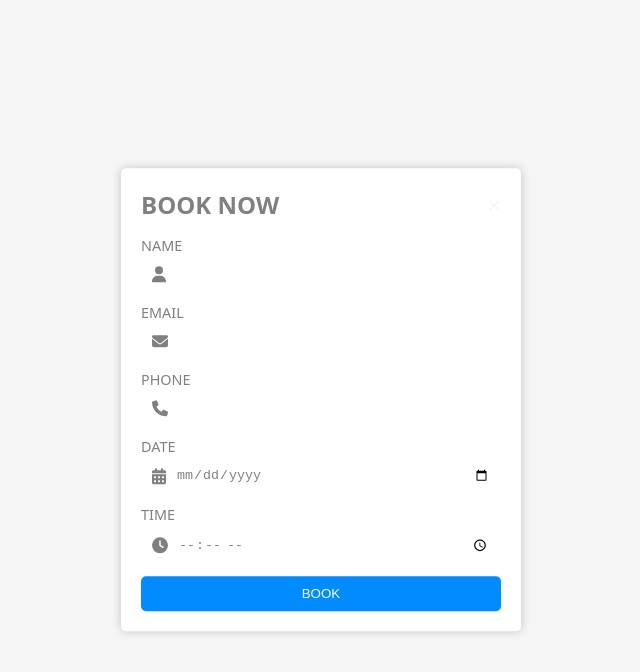
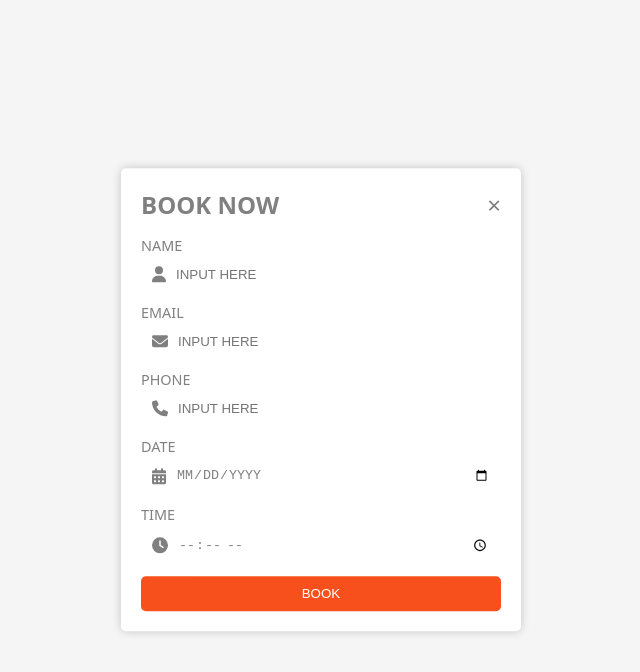
Before and after one commit to Micks-Tech/my-finalpopup, a plain HTML site: page index.html in a window 1280 px wide. Both pictures are taken after a click on the button "BOOK NOW". Shown: the whole page, without its empty margins (319-959 px from the left). Drawn offline with nearby package versions, Linux system fonts and the light colour scheme.

Commit message:
Add files via upload

```diff
--- a/index.html
+++ b/index.html
@@ -22,7 +22,7 @@
           <label for="name">Name</label>
           <div class="input-with-icon">
             <i class="fa-solid fa-user"></i>
-            <input type="text" id="name" name="name" required />
+            <input type="text" id="name" name="name" placeholder="Input here"  required />
           </div>
         </div>
 
@@ -30,7 +30,7 @@
           <label for="email">Email</label>
           <div class="input-with-icon">
             <i class="fa-solid fa-envelope"></i>
-            <input type="email" id="email" name="email" required />
+            <input type="email" id="email" name="email" placeholder="Input here"  required />
           </div>
         </div>
 
@@ -38,7 +38,7 @@
           <label for="phone">Phone</label>
           <div class="input-with-icon">
             <i class="fa-solid fa-phone"></i>
-            <input type="tel" id="phone" name="phone" required />
+            <input type="tel" id="phone" name="phone" placeholder="Input here"  required />
           </div>
         </div>
 
--- a/style.css
+++ b/style.css
@@ -110,11 +110,12 @@
       border: none;
       outline: none;
       color: gray;
+      text-transform: uppercase;
     }
 
     .button {
       padding: 10px 20px;
-      background-color: rgb(0, 140, 255);
+      background-color: rgb(248, 80, 28);
       border: none;
       border-radius: 5px;
       color: white;
@@ -126,7 +127,7 @@
       float: right;
       font-size: 24px;
       cursor: pointer;
-      color: whitesmoke;
+      color: gray;
     }
 
     @media screen and (max-width: 480px) {
```
